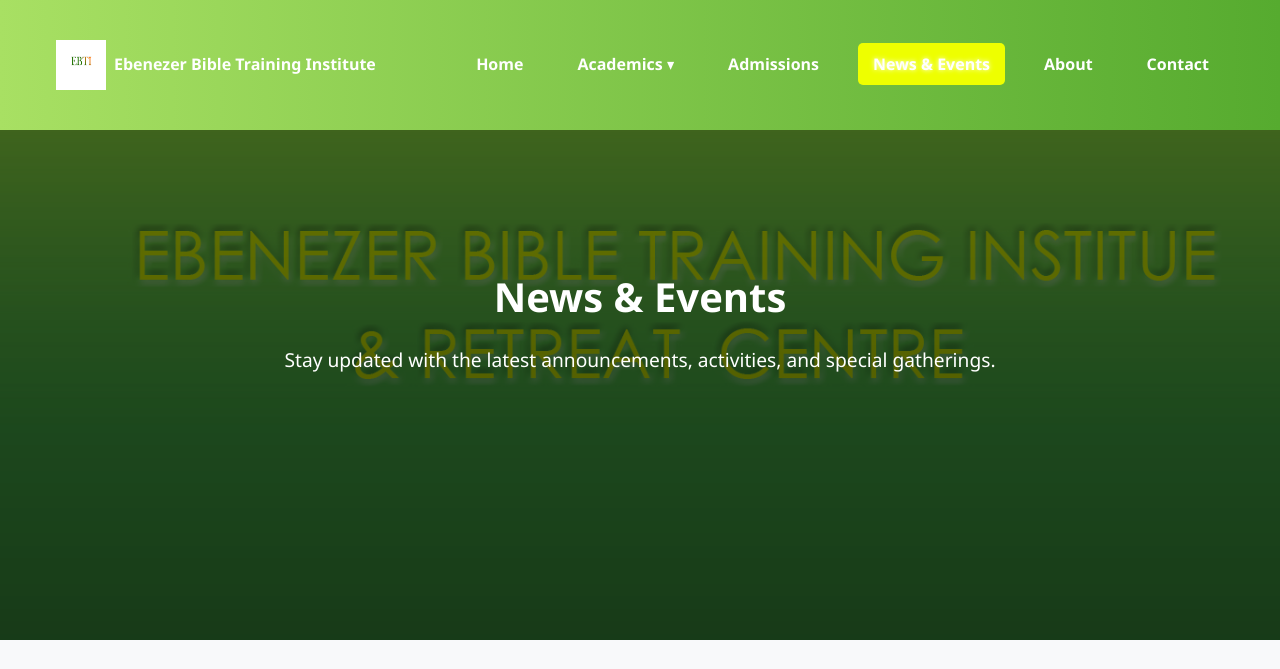
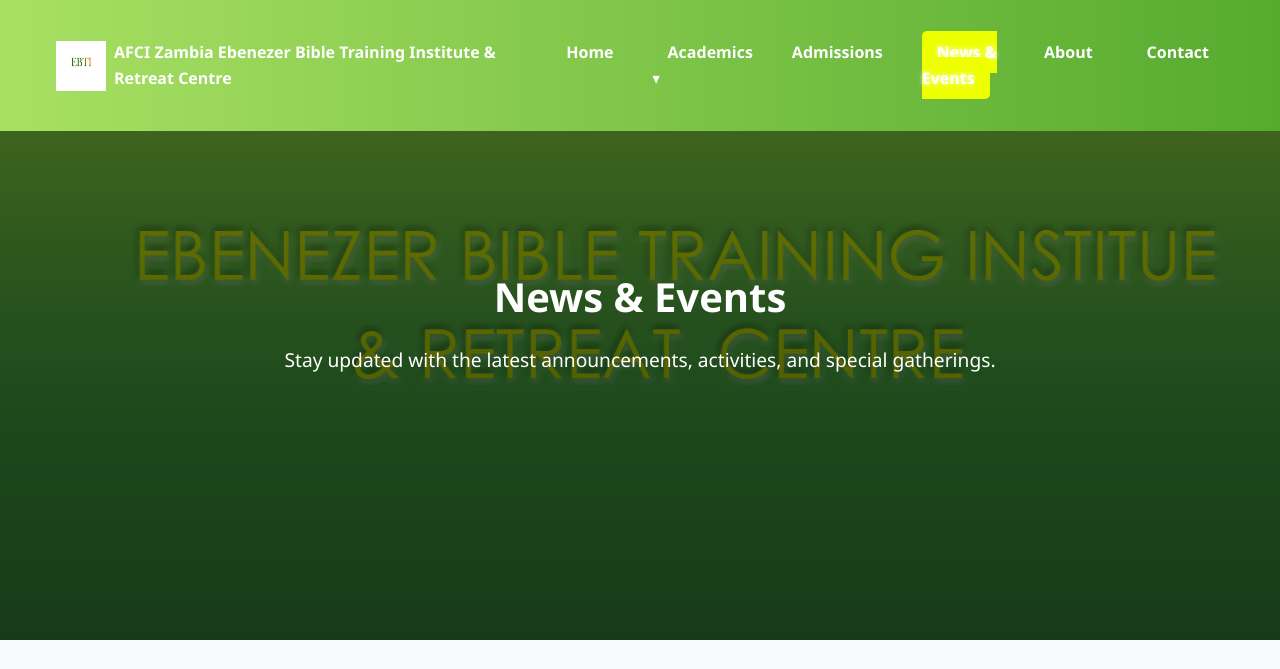
Before and after one commit to vbz-sudo/EBTI, a plain HTML site: page news.html in a window 1280 px wide. Shown: the top 669 px of the page. Drawn offline with Linux system fonts and the light colour scheme.

Commit message:
Update header logo and institute name

```diff
--- a/news.html
+++ b/news.html
@@ -13,7 +13,7 @@
     <div class="container nav-wrap">
       <div class="logo">
         <img src="logo.png" alt="Ebenezer Logo" />
-        <span>Ebenezer Bible Training Institute</span>
+        <span>AFCI Zambia Ebenezer Bible Training Institute & Retreat Centre</span>
       </div>
       <nav>
         <button class="menu-toggle" aria-label="Toggle Menu">☰</button>
```
